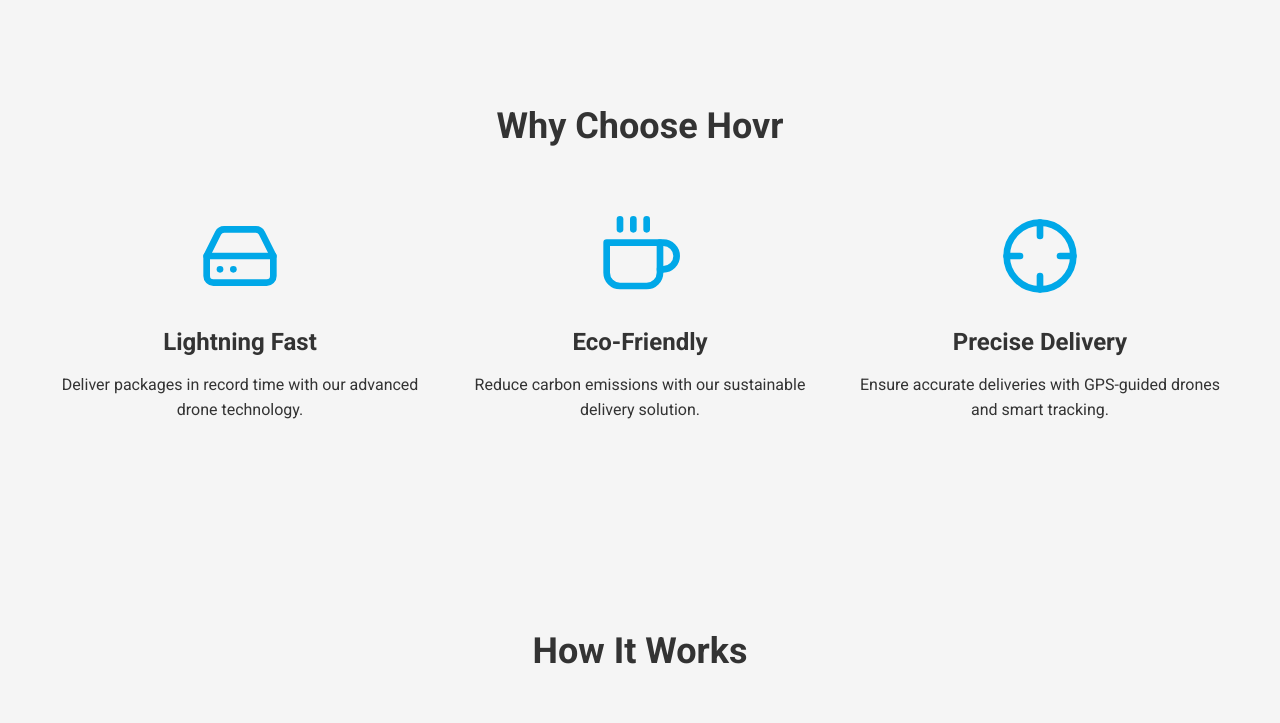
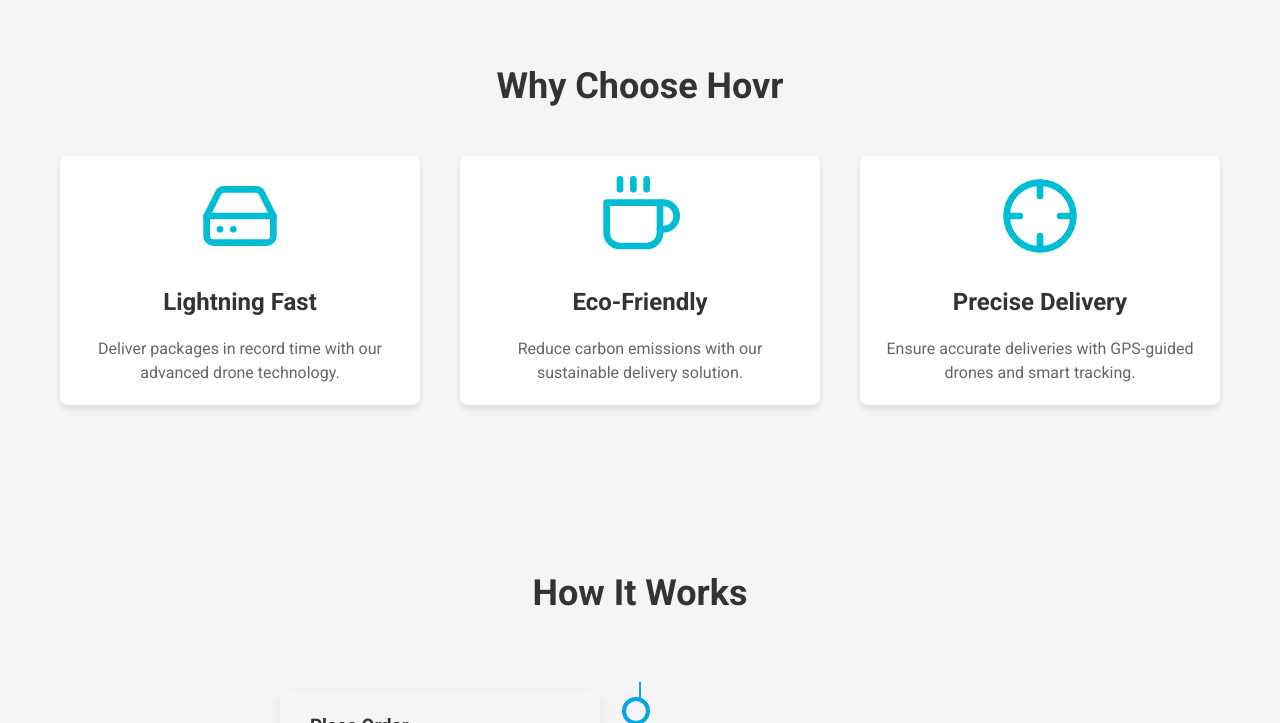
Before and after one commit to aadams2006/webtest, a plain HTML site: page index.html in a window 1280 px wide. Shown: the part 802-1525 px from the top of the page. Drawn offline with nearby package versions, Linux system fonts and the light colour scheme.

Commit message:
Update index.html

```diff
--- a/index.html
+++ b/index.html
@@ -172,32 +172,57 @@
             margin-bottom: 60px;
         }
 
+        .features {
+    padding: 60px 0;
+    background-color: #f5f5f5;
+        }
+
+        .features h2 {
+            text-align: center;
+            margin-bottom: 40px;
+        }
+
         .feature-grid {
             display: grid;
-            grid-template-columns: repeat(3, 1fr);
+            grid-template-columns: repeat(auto-fit, minmax(250px, 1fr));
             gap: 40px;
         }
 
         .feature-item {
             text-align: center;
+            padding: 20px;
+            background-color: #fff;
+            border-radius: 8px;
+            box-shadow: 0 4px 6px rgba(0, 0, 0, 0.1);
+            transition: transform 0.3s ease;
         }
 
-        .feature-item img {
-            width: 80px;
-            height: 80px;
-            margin-bottom: 20px;
-        }
-
-        .feature-item h3 {
-            font-size: 24px;
-            margin-bottom: 10px;
+        .feature-item:hover {
+            transform: translateY(-5px);
         }
 
         .feature-item svg {
             width: 80px;
             height: 80px;
             margin-bottom: 20px;
-            color: var(--primary-color);
+            color: #00bcd4; /* Adjust this color to match your theme */
+        }
+
+        .feature-item h3 {
+            margin-bottom: 15px;
+            font-size: 1.5rem;
+        }
+
+        .feature-item p {
+            font-size: 1rem;
+            line-height: 1.5;
+            color: #666;
+        }
+
+        @media (max-width: 768px) {
+            .feature-grid {
+                grid-template-columns: 1fr;
+            }
         }
 
         .how-it-works {
```
